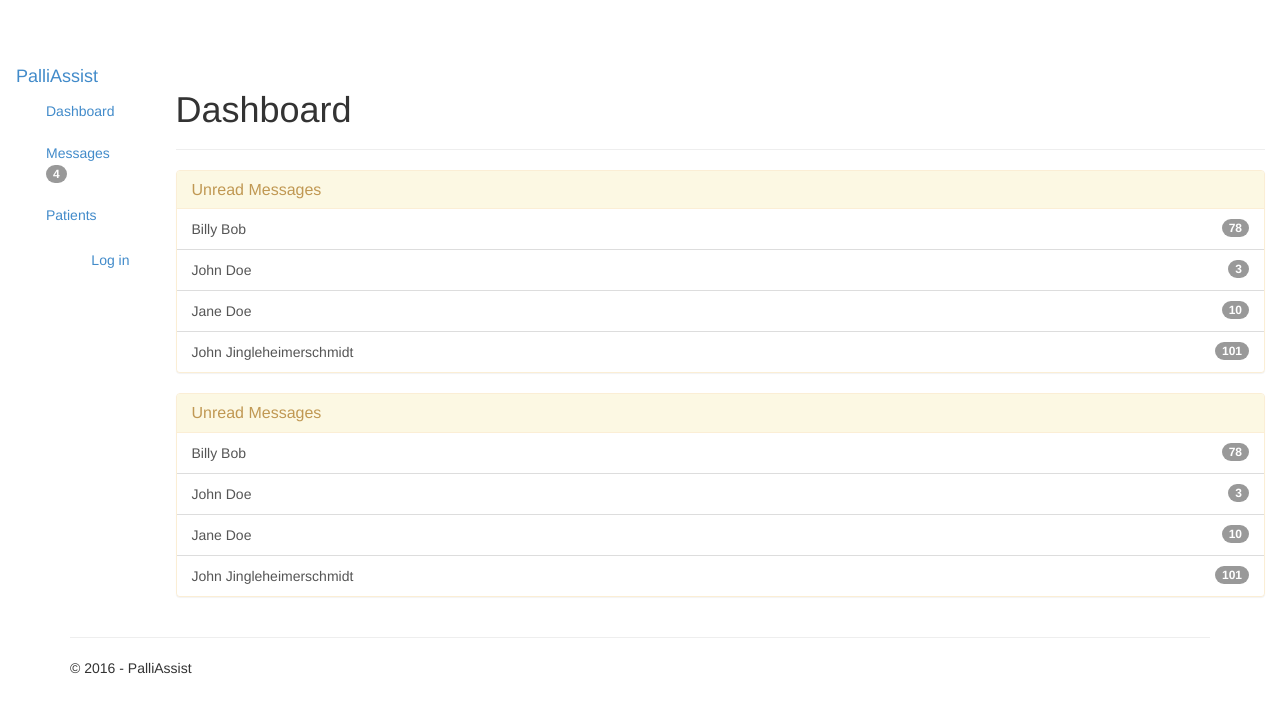
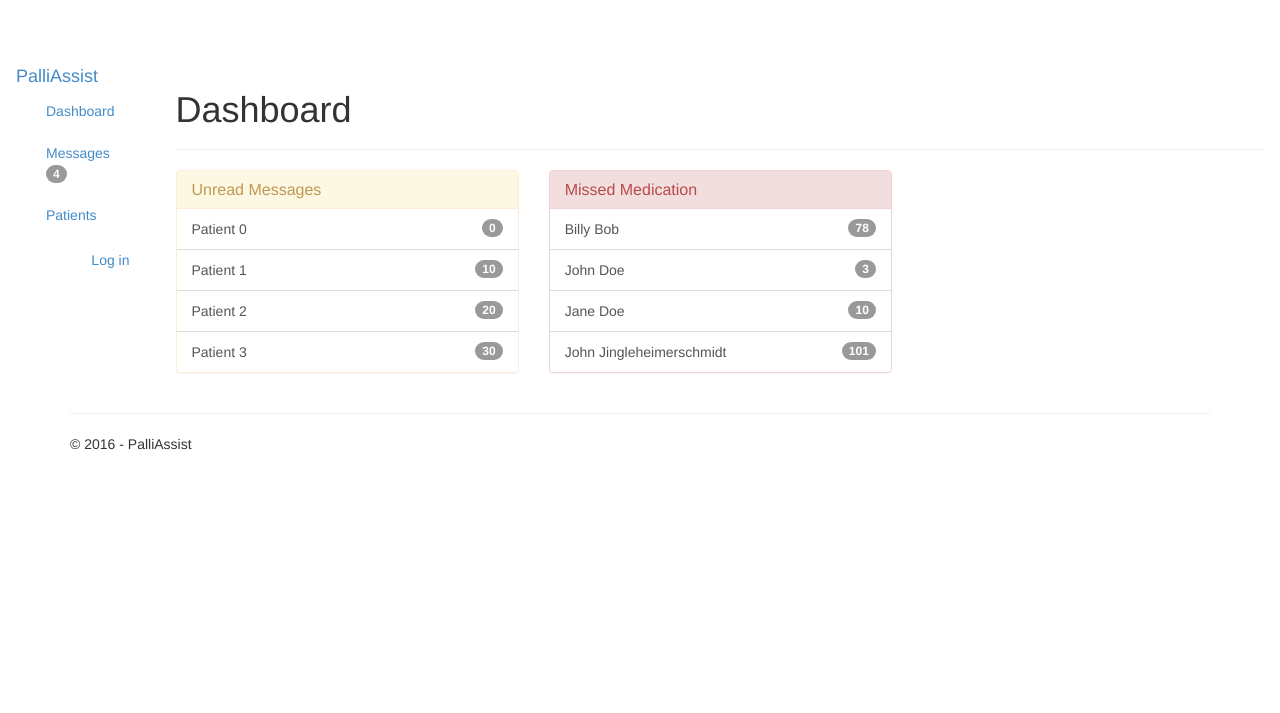
Before and after one commit to cqw1/palliassist_webportal, a Django app: page /dashboard in a window 1280 px wide. Shown: the top 713 px of the page. Run offline with Django 3.2, Linux system fonts and the light colour scheme; parts of the project's set-up code (start-up, migrations or seed data) failed here and were passed over; some libraries are stand-ins or nearby versions.

Commit message:
made unread messages model. made columns in dashboard

```diff
--- a/app/models.py
+++ b/app/models.py
@@ -5,3 +5,35 @@ Definition of models.
 from django.db import models
 
 # Create your models here.
+NAME_MAX_LENGTH = 100
+
+"""
+Parent class of all possible dashboard alerts.
+"""
+class DashboardAlert(models.Model):
+    resolved = models.BooleanField(default=False)
+
+    class Meta:
+        abstract = True
+
+"""
+Class to manage all unread message notifications.
+"""
+class UnreadMessageManager(models.Manager):
+    def create_unread_message(self, patient_id, patient_name, num_unread):
+        unread_message = self.create(patient_id=patient_id, patient_name=patient_name, num_unread=num_unread)
+
+        # do something with the unread_message
+
+        return unread_message
+
+
+"""
+Contains info on dashboard alerts of unread messages.
+"""
+class UnreadMessage(DashboardAlert):
+    objects = UnreadMessageManager()
+
+    patient_id = models.IntegerField()
+    patient_name = models.CharField(max_length=NAME_MAX_LENGTH)
+    num_unread = models.IntegerField()
--- a/app/templates/app/dashboard.html
+++ b/app/templates/app/dashboard.html
@@ -5,10 +5,28 @@
     <h1>Dashboard<small><!--Subtext for header--></small></h1>
 </div>
 
+<div class="row">
+
+    <div class="col-xs-12 col-md-4">
         <!-- Unread Messages Panel -->
         <div class="panel panel-warning">
             <div class="panel-heading">
                 <h3 class="panel-title">Unread Messages</h3>
+            </div>
+
+            <div class="list-group">
+                {% for unread_message in unread_messages %}
+                <a href="#" class="list-group-item">{{ unread_message.patient_name }}<span class="badge">{{ unread_message.num_unread }}</span></a>
+                {% endfor %}
+            </div>
+        </div>
+    </div>
+
+    <div class="col-xs-12 col-md-4">
+        <!-- Missed Medication Panel -->
+        <div class="panel panel-danger">
+            <div class="panel-heading">
+                <h3 class="panel-title">Missed Medication</h3>
             </div>
 
             <div class="list-group">
@@ -18,20 +36,11 @@
                 <a href="#" class="list-group-item">John Jingleheimerschmidt<span class="badge">101</span></a>
             </div>
         </div>
-
-
-<!-- Missing Medication Panel -->
-<div class="panel panel-warning">
-    <div class="panel-heading">
-        <h3 class="panel-title">Unread Messages</h3>
     </div>
 
-    <div class="list-group">
-        <a href="#" class="list-group-item">Billy Bob<span class="badge">78</span></a>
-        <a href="#" class="list-group-item">John Doe<span class="badge">3</span></a>
-        <a href="#" class="list-group-item">Jane Doe<span class="badge">10</span></a>
-        <a href="#" class="list-group-item">John Jingleheimerschmidt<span class="badge">101</span></a>
+    <div class="col-xs-12 col-md-4">
     </div>
+
 </div>
 
 {% endblock %}
--- a/app/views.py
+++ b/app/views.py
@@ -10,6 +10,7 @@ from cgi import parse_qs, escape
 from django.views.decorators.csrf import csrf_exempt
 from django.contrib.auth import views as auth_views
 from django.core.urlresolvers import reverse
+from app.models import UnreadMessage
 
 
 import logging
@@ -22,9 +23,19 @@ from twilio.access_token import AccessToken, IpMessagingGrant
 def dashboard(request):
     """Renders the dashboard page."""
     assert isinstance(request, HttpRequest)
+
+
+    unread_messages = []
+
+    for i in range(4):
+        # create_unread_message(patient_id, patient_name, num_unread)
+        temp = UnreadMessage.objects.create_unread_message(i * 10, "Patient " + str(i), i * 10)
+        unread_messages.append(temp)
+
     context = {
         'title':'Dashboard',
         'year':datetime.now().year,
+        'unread_messages': unread_messages
     }
 
     """
```
Also changed, not shown: app/migrations/0001_initial.py (added), app/migrations/__init__.py (added), db.sqlite3, 4 other files. Lines whose indentation alone changed are shown as unchanged.
